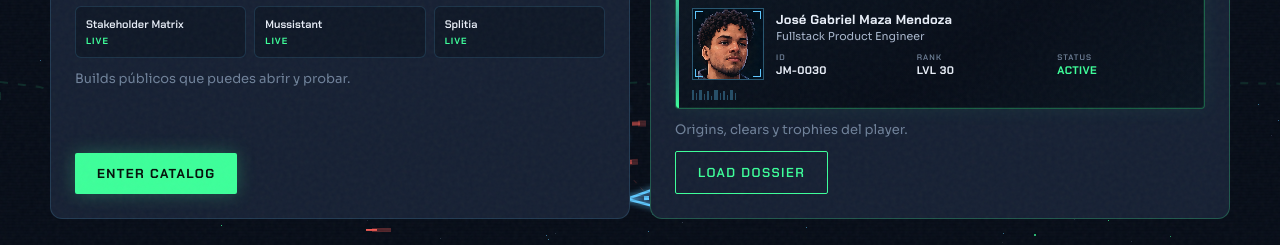
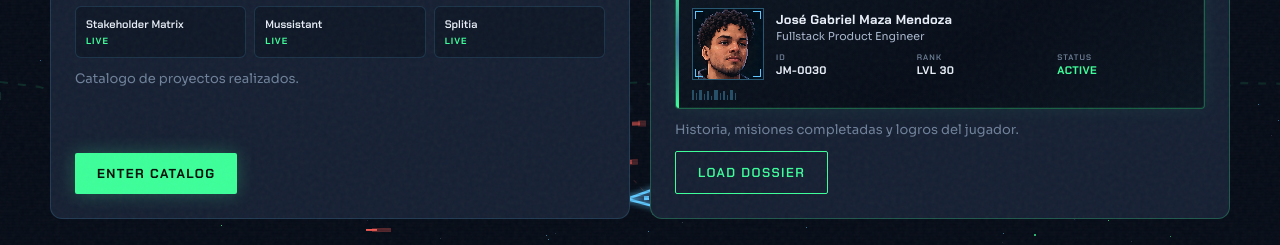
Before and after one commit to Jgmaza/portfolio, a Next.js app: page / in a window 1280 px wide. Shown: the part 460-705 px from the top of the page. Built offline with nearby package versions, Linux system fonts and the light colour scheme.

Commit message:
Update player hints for clarity and localization consistency in player.ts

```diff
--- a/src/content/player.ts
+++ b/src/content/player.ts
@@ -731,13 +731,13 @@ export const playerByLocale: Record<Locale, PlayerCopy> = {
       label: "CATALOG",
       title: "Mission board",
       live: "06 LIVE",
-      hint: "Builds públicos que puedes abrir y probar.",
+      hint: "Catalogo de proyectos realizados.",
       cta: "ENTER CATALOG",
     },
     playerPortal: {
       label: "PLAYER",
       title: "Dossier file",
-      hint: "Origins, clears y trophies del player.",
+      hint: "Historia, misiones completadas y logros del jugador.",
       cta: "LOAD DOSSIER",
       acts: "Origins · Clears · Trophies",
     },
@@ -818,7 +818,7 @@ export const playerByLocale: Record<Locale, PlayerCopy> = {
       label: "CATALOG",
       title: "Mission board",
       live: "06 LIVE",
-      hint: "Public builds you can open and try.",
+      hint: "Catalog of projects built.",
       cta: "ENTER CATALOG",
     },
     playerPortal: {
```
